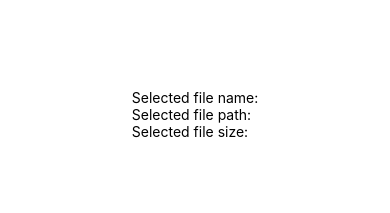
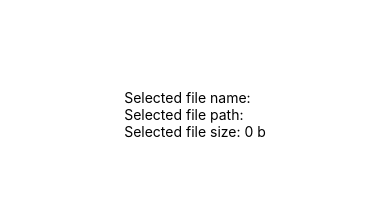
Before and after one commit to megabayt/react-native-upload-test-app, a React Native app: screen / in a window 390 px wide. Shown: the top 213 px of the page. Built offline with nearby package versions, Linux system fonts and the light colour scheme.

Commit message:
add redux, show picker result info

```diff
--- a/package.json
+++ b/package.json
@@ -10,8 +10,11 @@
     "lint": "eslint ."
   },
   "dependencies": {
+    "@reduxjs/toolkit": "^1.8.0",
     "react": "17.0.2",
     "react-native": "0.67.4",
+    "react-native-document-picker": "^8.0.0",
+    "react-redux": "^7.2.6",
     "styled-components": "^5.3.3"
   },
   "devDependencies": {
--- a/src/components/App.tsx
+++ b/src/components/App.tsx
@@ -1,18 +1,23 @@
 import React from 'react';
 import styled from 'styled-components/native';
+import { Provider } from 'react-redux';
+
 import { FileInfo } from './FileInfo';
 import { FilePickerBtn } from './FilePickerBtn';
 import { Progress } from './Progress';
 import { UploadBtn } from './UploadBtn';
+import { store } from '../store';
 
 export const App = () => {
   return (
+    <Provider store={store}>
       <Wrapper>
         <FileInfo />
         <FilePickerBtn />
         <Progress />
         <UploadBtn />
       </Wrapper>
+    </Provider>
   );
 }
 
--- a/src/components/FileInfo.tsx
+++ b/src/components/FileInfo.tsx
@@ -1,12 +1,20 @@
 import React from 'react';
+import { useSelector } from 'react-redux';
 import styled from 'styled-components/native';
+import { getPickerResult } from '../store/pickerSlice';
+import { getFileSize } from '../utils/helpers';
 
 export const FileInfo = () => {
+  const pickerResult = useSelector(getPickerResult);
+  const fileName = pickerResult?.name ?? '';
+  const filePath = pickerResult?.uri ?? '';
+  const fileSize = getFileSize(pickerResult?.size ?? 0);
+
   return (
     <Wrapper>
-      <Item numberOfLines={1}>Selected file name: </Item>
-      <Item numberOfLines={1}>Selected file path: </Item>
-      <Item numberOfLines={1}>Selected file size: </Item>
+      <Item numberOfLines={1}>Selected file name: {fileName}</Item>
+      <Item numberOfLines={1}>Selected file path: {filePath}</Item>
+      <Item numberOfLines={1}>Selected file size: {fileSize}</Item>
     </Wrapper>
   );
 };
--- a/src/components/FilePickerBtn.tsx
+++ b/src/components/FilePickerBtn.tsx
@@ -1,10 +1,18 @@
-import React from 'react';
+import React, { useCallback } from 'react';
+import { useDispatch, useSelector } from 'react-redux';
 import styled from 'styled-components/native';
+import { getPickerResult, pick, pickerSlice } from '../store/pickerSlice';
+import { RootState } from '../store/store';
 
 export const FilePickerBtn = () => {
+  const dispatch = useDispatch();
+  const handlePress = useCallback(() => {
+    dispatch(pick());
+  }, []);
+
   return (
     <Wrapper>
-      <Button title="Select file" />
+      <Button title="Select file" onPress={handlePress} />
     </Wrapper>
   );
 };
--- /dev/null
+++ b/src/store/index.ts
@@ -0,0 +1 @@
+export { store } from './store';
--- /dev/null
+++ b/src/store/pickerSlice.ts
@@ -0,0 +1,26 @@
+import DocumentPicker, { DocumentPickerResponse } from 'react-native-document-picker';
+import { createAsyncThunk, createSlice } from '@reduxjs/toolkit';
+import { RootState } from './store';
+
+export const pick = createAsyncThunk(
+  'picker/pick',
+  async (payload, thunkAPI) => {
+    const response = await DocumentPicker.pick();
+    return response ? response[0] : null;
+  }
+);
+
+export const pickerSlice = createSlice({
+  name: 'picker',
+  initialState: { file: null as DocumentPickerResponse | null, loading: 'idle' },
+  reducers: {},
+  extraReducers: (builder) => {
+    builder.addCase(pick.fulfilled, (state, action) => {
+      state.file = action.payload;
+    })
+  },
+});
+
+export const getPickerResult = (state: RootState) => {
+  return state?.picker?.file;
+};
--- /dev/null
+++ b/src/store/store.ts
@@ -0,0 +1,13 @@
+import { configureStore } from '@reduxjs/toolkit';
+import { pickerSlice } from './pickerSlice';
+
+export const store = configureStore({
+  reducer: {
+    picker: pickerSlice.reducer,
+  },
+})
+
+// Infer the `RootState` and `AppDispatch` types from the store itself
+export type RootState = ReturnType<typeof store.getState>;
+// Inferred type: {posts: PostsState, comments: CommentsState, users: UsersState}
+export type AppDispatch = typeof store.dispatch;
--- /dev/null
+++ b/src/utils/helpers.ts
@@ -0,0 +1,13 @@
+const SI = ['b', 'kb', 'mb', 'gb', 'tb', 'pb', 'eb'];
+
+export const getFileSize = (size: number, i = 0): string => {
+  if (!size) {
+    return `0 b`;
+  }
+
+  const newSize = Math.floor(size / 1024);
+  if (newSize < 1) {
+    return `${size} ${SI[i] || ''}`;
+  }
+  return getFileSize(newSize, i + 1);
+};
```
Also changed, not shown: 2 other files (tests, documents, lock files or other folders). Lines whose indentation alone changed are shown as unchanged.
